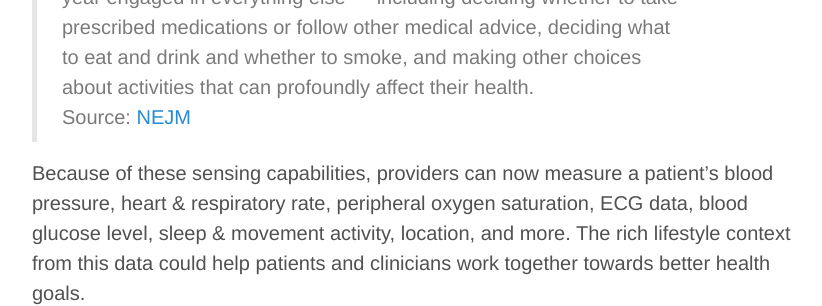
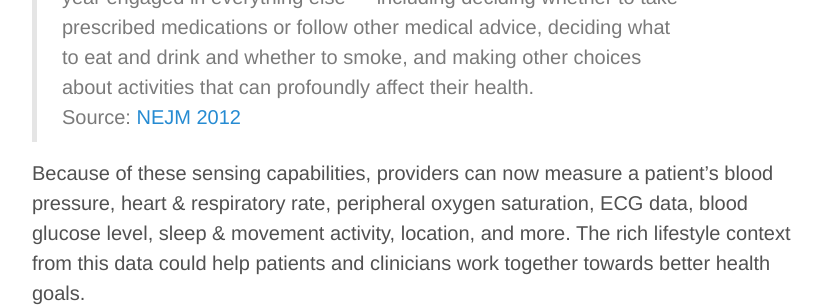
Before and after one commit to erikr/erikr.github.io, a Jekyll site: the page built from _posts/2015-09-15-mobile-is-transforming-healthcare.md, in a window 1280 px wide and 900 px high, scrolled down 1410 px. Shown: the part 154-460 px from the top of the window, without its empty margins (228-1050 px from the left). Built offline with Jekyll 4.4.1, drawn with Linux system fonts in a browser that asks for light colours; nearby versions of some CDN libraries; comment, search, counter and statistics services are not loaded.

Commit message:
revised date on NEJM citation

```diff
--- a/_posts/2015-09-15-mobile-is-transforming-healthcare.md
+++ b/_posts/2015-09-15-mobile-is-transforming-healthcare.md
@@ -33,7 +33,7 @@ Also, smartphones are not just ubiquitous *among* people, they are universal *wi
 
 Smartphones have sensors that provide rich contextual data about a patient's life. Using these capabilities to continuously monitor patients is important because of a concept called "hovering". Asch, Muller, and Volpp write:
 
-> ...even patients with chronic illness might spend only a few hours a year with a doctor or nurse, but they spend 5000 waking hours each year engaged in everything else — including deciding whether to take prescribed medications or follow other medical advice, deciding what to eat and drink and whether to smoke, and making other choices about activities that can profoundly affect their health.<br>Source: [NEJM](http://www.nejm.org/doi/full/10.1056/NEJMp1203869)
+> ...even patients with chronic illness might spend only a few hours a year with a doctor or nurse, but they spend 5000 waking hours each year engaged in everything else — including deciding whether to take prescribed medications or follow other medical advice, deciding what to eat and drink and whether to smoke, and making other choices about activities that can profoundly affect their health.<br>Source: [NEJM 2012](http://www.nejm.org/doi/full/10.1056/NEJMp1203869)
 
 Because of these sensing capabilities, providers can now measure a patient's blood pressure, heart & respiratory rate, peripheral oxygen saturation, ECG data, blood glucose level, sleep & movement activity, location, and more. The rich lifestyle context from this data could help patients and clinicians work together towards better health goals.
 
```
